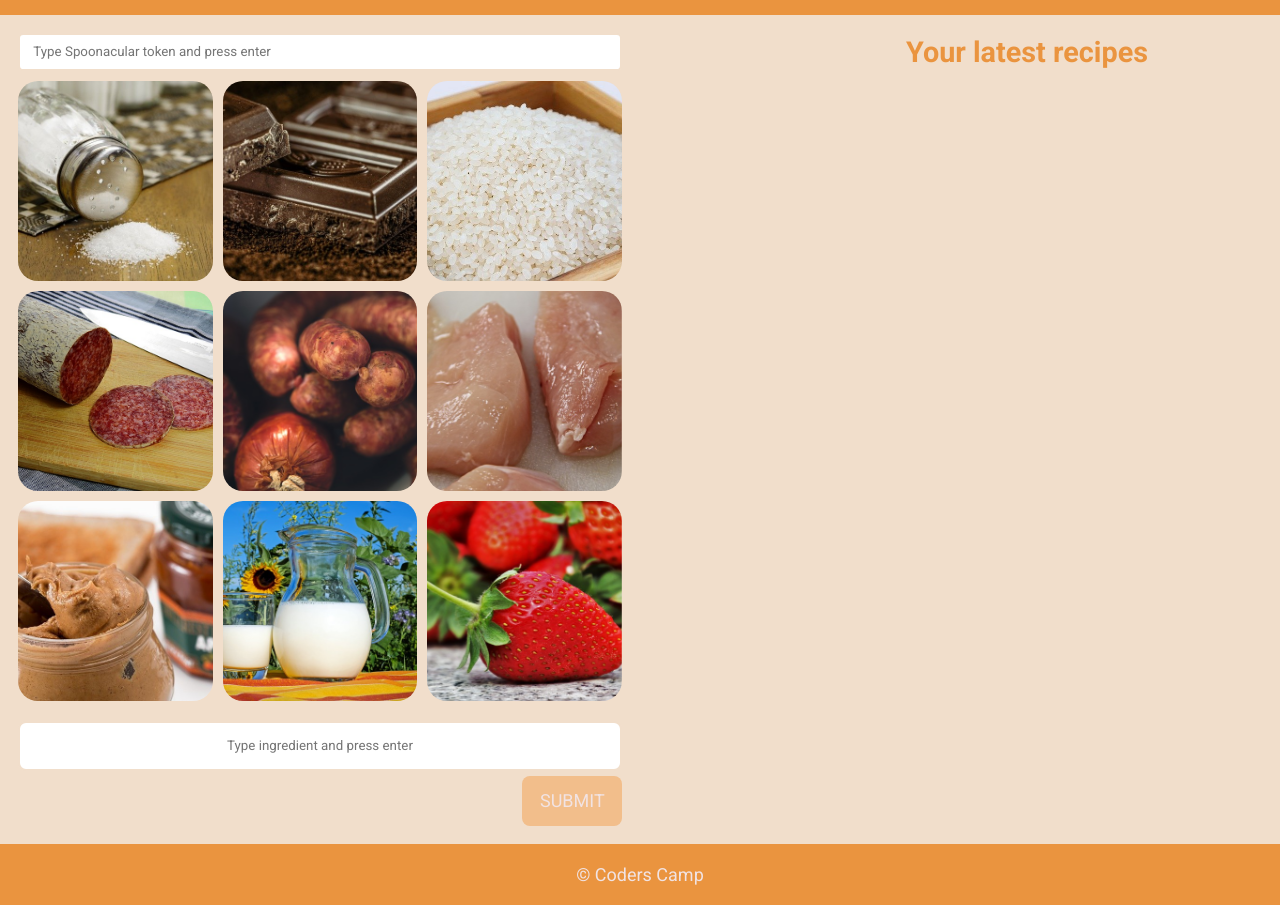
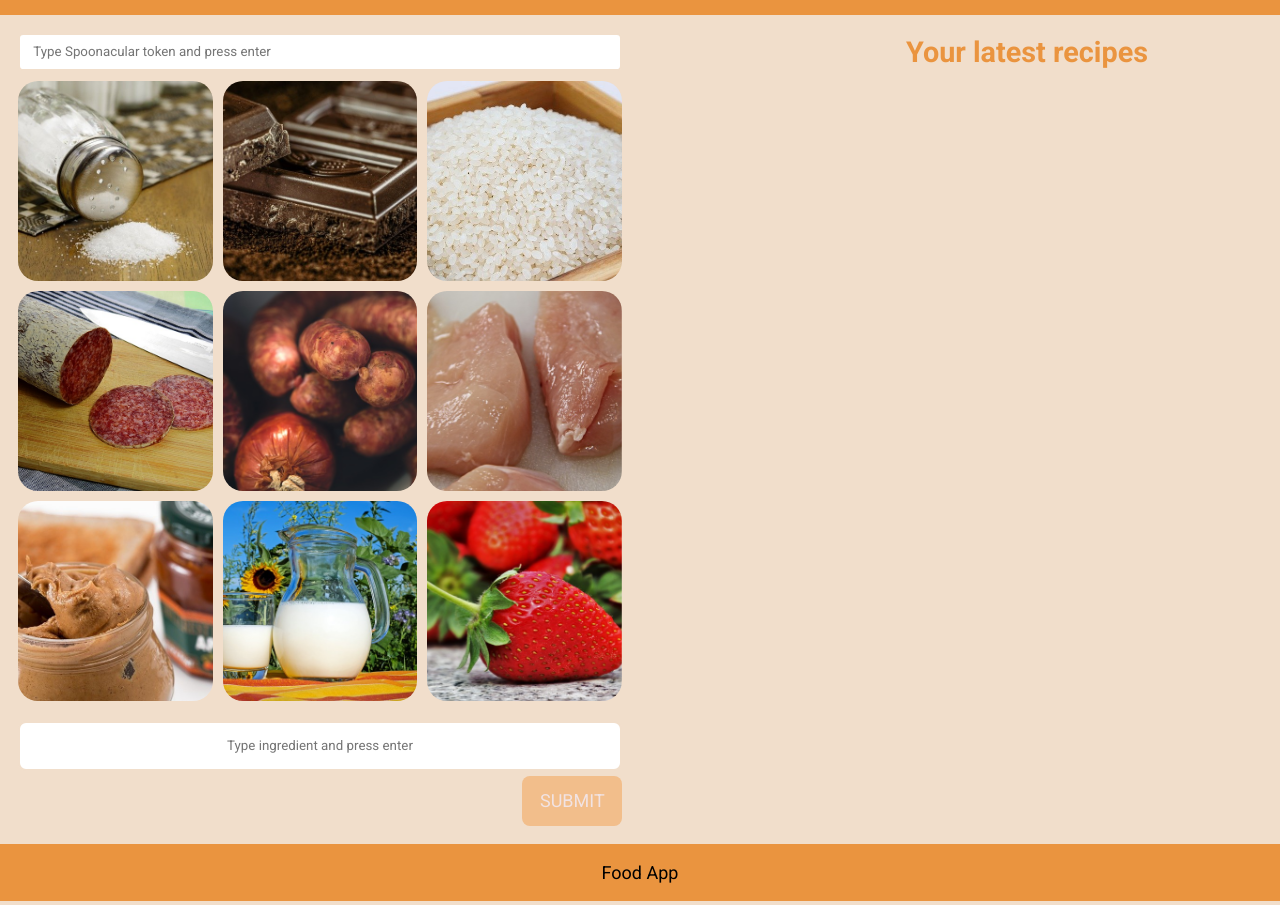
Before and after one commit to JaCoWymowny/Food-app, a website built with Parcel: page index.html in a window 1280 px wide. Shown: the part 111-1016 px from the top of the page. Built offline with nearby package versions, Linux system fonts and the light colour scheme.

Commit message:
Update index.html

```diff
--- a/index.html
+++ b/index.html
@@ -23,6 +23,6 @@
       </div>
       <aside class="latestRecipes"></aside>
     </main>
-    <footer><p>&copy; Coders Camp</p></footer>
+    <footer>Food App</footer>
   </body>
 </html>
```
